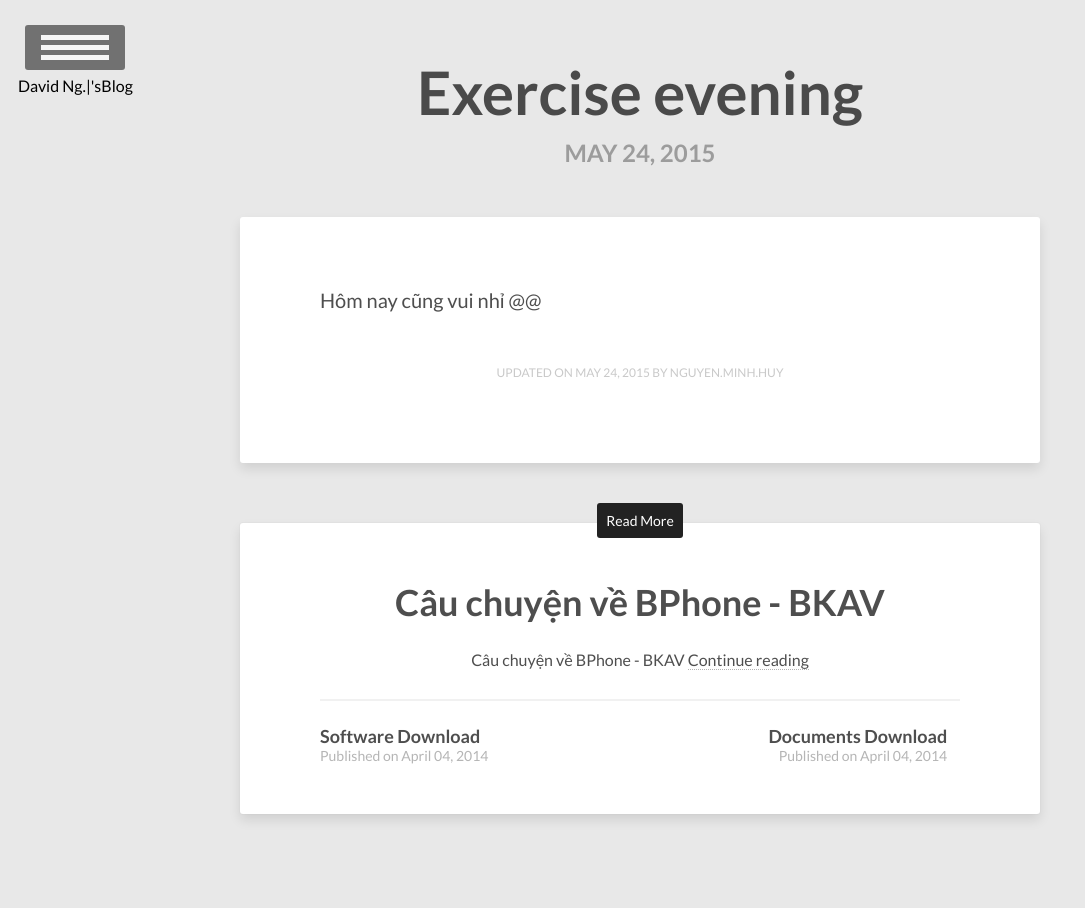
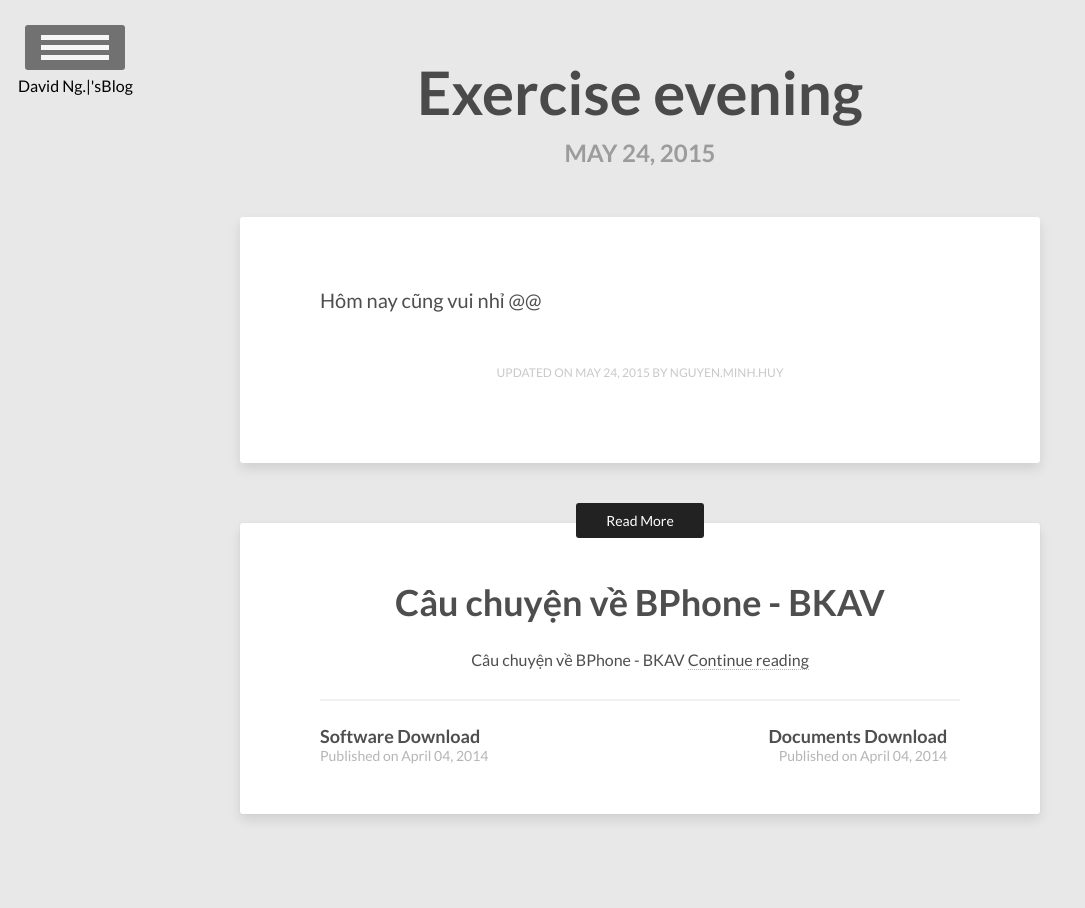
Before and after one commit to vareisen/vareisen.github.io, a Jekyll site: the page built from _posts/2015-05-24-Exercise-evening.md, in a window 1280 px wide. Shown: the top 908 px of the page, without its empty margins (0-1085 px from the left). Built offline with Jekyll 4.4.1, drawn with Linux system fonts in a browser that asks for light colours; grey boxes are pictures that could not be loaded.

Commit message:
Update _elements.scss

```diff
--- a/_sass/_elements.scss
+++ b/_sass/_elements.scss
@@ -64,7 +64,7 @@ svg:not(:root) {
 .btn {
   display: inline-block;
   margin-bottom: 20px;
-  padding: 9px 9px;
+  padding: 9px 30px;
   @include font-rem(14);
   background-color: $primary;
   color: $white;
```
